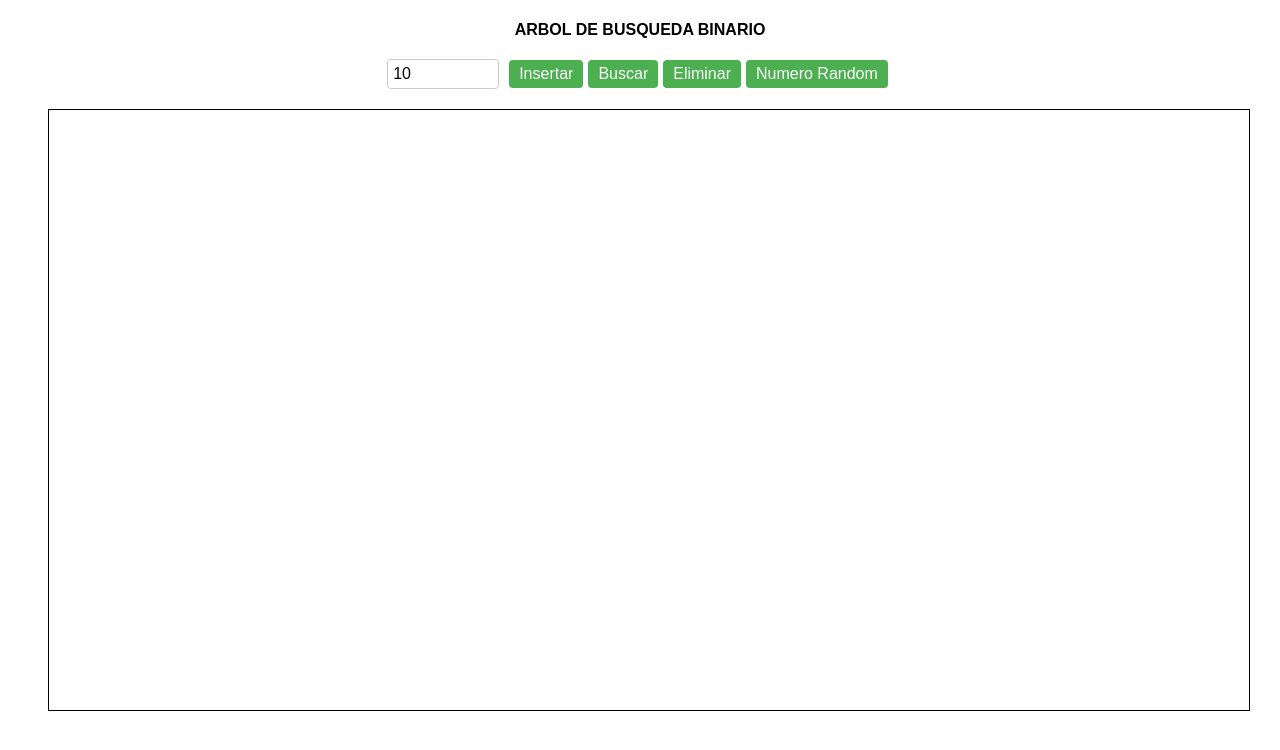
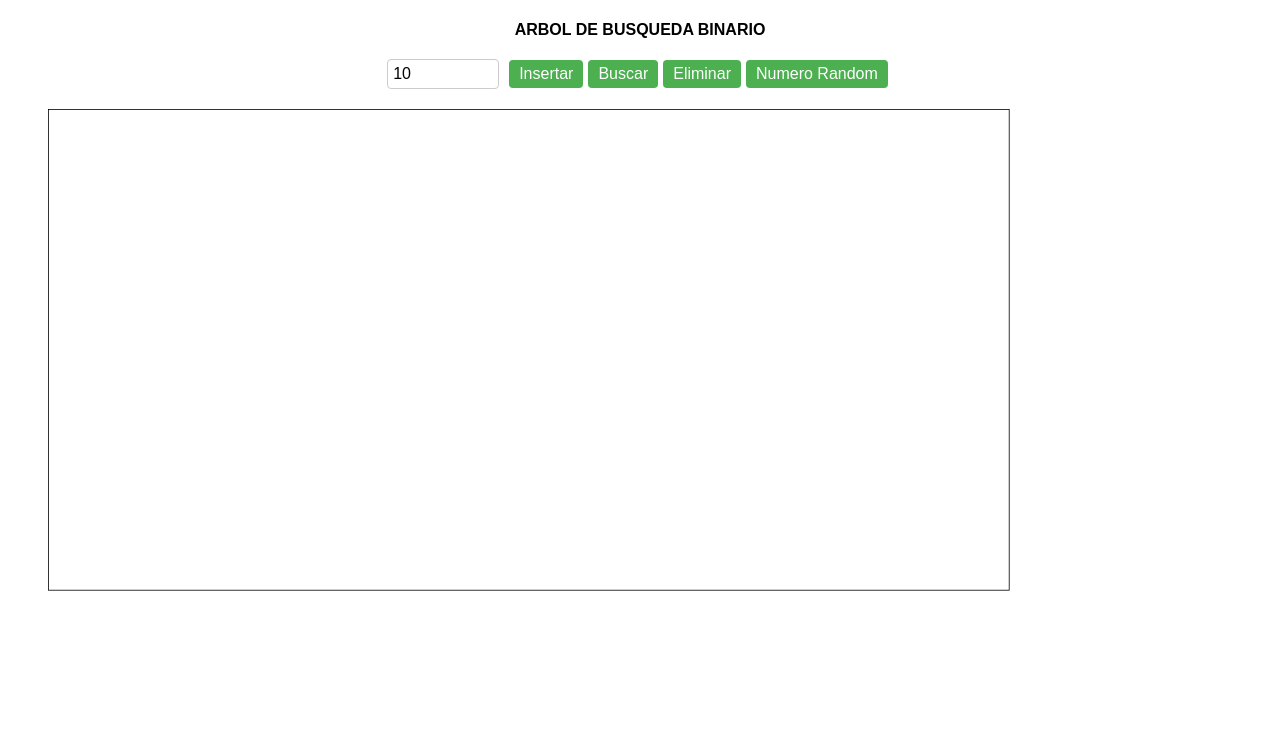
Before and after one commit to Dani-Arango/AVL-Tree, an Angular app: page / in a window 1280 px wide. Shown: the top 750 px of the page. Built offline with nearby package versions, Linux system fonts and the light colour scheme.

Commit message:
un poco de responsive

```diff
--- a/src/app/avltree/avltree.component.css
+++ b/src/app/avltree/avltree.component.css
@@ -43,4 +43,43 @@ button:focus {
 canvas {
   display: block;
   margin: 20px auto;
+  transform: scale(0.4);
+  transform-origin: top left;
 }
+
+/* Ajuste para pantallas más grandes */
+@media (min-width: 600px) {
+  canvas {
+    transform: scale(0.5);
+  }
+}
+
+@media (min-width: 800px) {
+  canvas {
+    transform: scale(0.6);
+  }
+}
+
+@media (min-width: 1000px) {
+  canvas {
+    transform: scale(0.7);
+  }
+}
+
+@media (min-width: 1200px) {
+  canvas {
+    transform: scale(0.8);
+  }
+}
+
+@media (min-width: 1200px) {
+  canvas {
+    transform: scale(0.8);
+  }
+}
+
+@media (min-width: 1500px) {
+  canvas {
+    transform: scale(1);
+  }
+}
--- a/src/app/avltree/avltree.component.html
+++ b/src/app/avltree/avltree.component.html
@@ -10,6 +10,6 @@
     <button (click)="randomNode()">Numero Random</button>
   </div>
   <div>
-    <canvas style="border: 1px solid;" #canvas></canvas>
+    <canvas class="scale" style="border: 1px solid;" #canvas></canvas>
   </div>
 </div>
--- a/src/app/avltree/avltree.component.ts
+++ b/src/app/avltree/avltree.component.ts
@@ -14,11 +14,15 @@ export class AVLtreeComponent {
   canvasH = 600;
   canvasW = 1200;
   tree?: AVLtree;
+  // isPhone = false;
   circleRadius = 20;
   canvas?: HTMLCanvasElement;
   context?: CanvasRenderingContext2D;
   @ViewChild('canvas', { static: true }) myCanvas!: ElementRef;
   constructor(private readonly router: Router) {
+    // if (window.screen.width <= 768) {
+    //   this.isPhone = true;
+    // }
   }
 
   generateNode(numNodo: number = this.numNodo): void {
```
